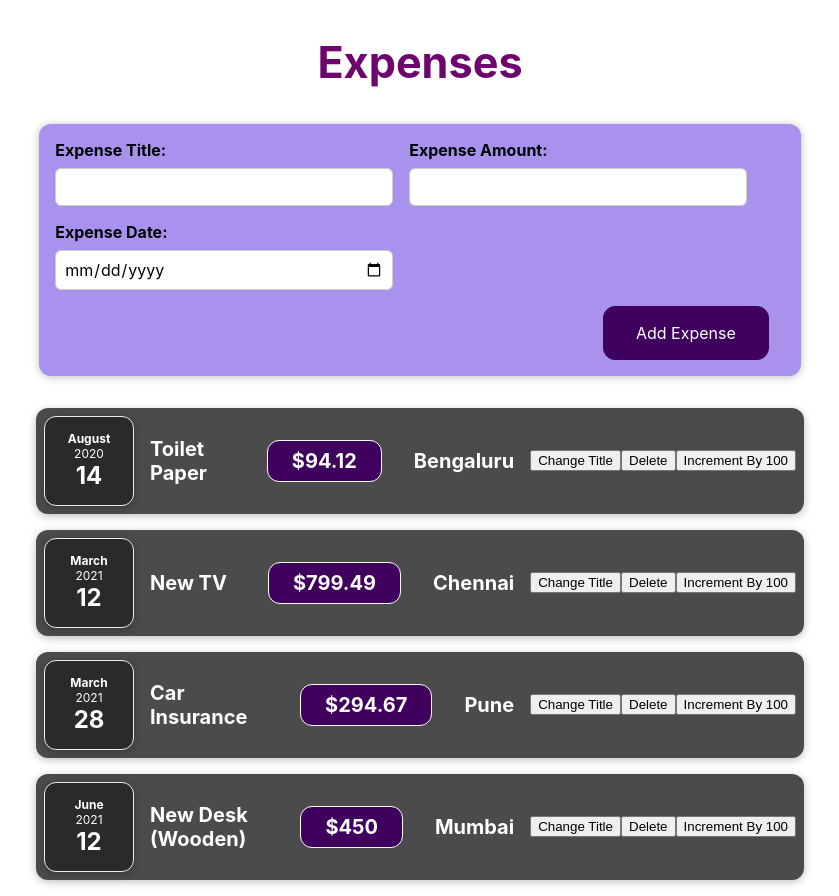
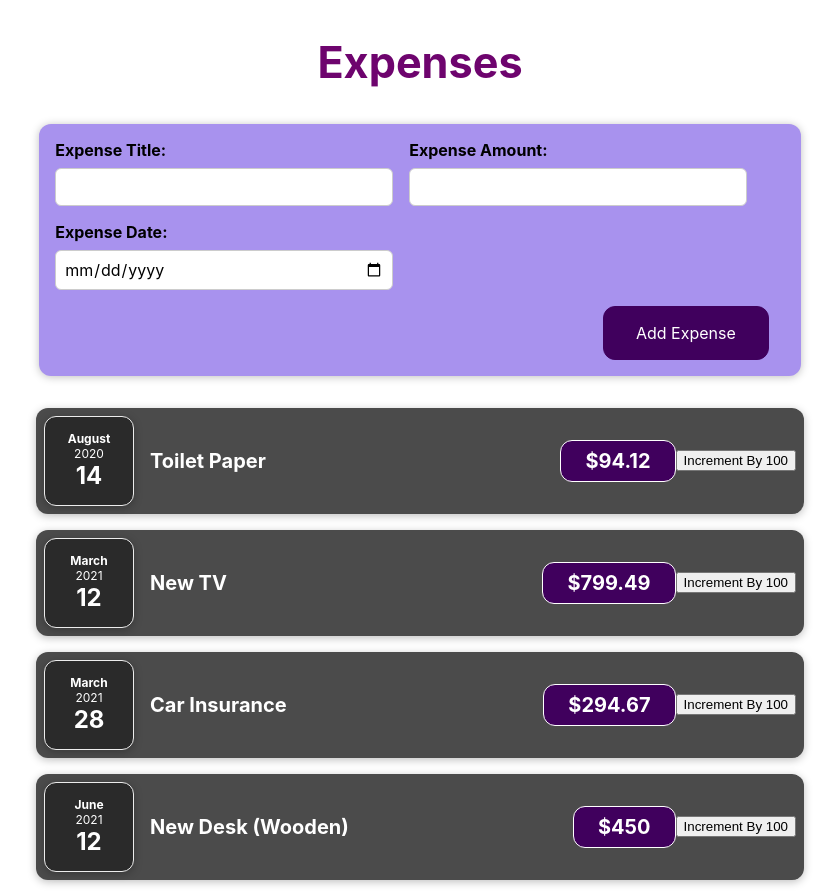
Before and after one commit to manupuranic/first-react-app, a React (Create React App) app: page / in a window 1280 px wide. Shown: the whole page, without its empty margins (220-1059 px from the left). Built offline with nearby package versions, Linux system fonts and the light colour scheme.

Commit message:
Lift up state and child to parent state transfer

```diff
--- a/src/App.js
+++ b/src/App.js
@@ -1,43 +1,45 @@
 import ExpenseItem from "./components/Expenses/ExpenseItem";
 import "./App.css";
 import NewExpense from "./components/NewExpense/NewExpense";
+import { useState } from "react";
 
 const App = () => {
-  const expenses = [
+  const [expenses, setExpenses] = useState([
     {
       id: "e1",
       title: "Toilet Paper",
       amount: 94.12,
       date: new Date(2020, 7, 14),
-      location: "Bengaluru",
     },
     {
       id: "e2",
       title: "New TV",
       amount: 799.49,
       date: new Date(2021, 2, 12),
-      location: "Chennai",
     },
     {
       id: "e3",
       title: "Car Insurance",
       amount: 294.67,
       date: new Date(2021, 2, 28),
-      location: "Pune",
     },
     {
       id: "e4",
       title: "New Desk (Wooden)",
       amount: 450,
       date: new Date(2021, 5, 12),
-      location: "Mumbai",
     },
-  ];
+  ]);
+
+  const addNewExpenseHandler = (expense) => {
+    const updatedExpenses = [...expenses, expense];
+    setExpenses(updatedExpenses);
+  };
 
   return (
     <div className="main">
       <h2 className="heading">Expenses</h2>
-      <NewExpense />
+      <NewExpense onAddNewExpense={addNewExpenseHandler} />
       {expenses.map((expense) => {
         return (
           <ExpenseItem
--- a/src/components/Expenses/ExpenseDetails.js
+++ b/src/components/Expenses/ExpenseDetails.js
@@ -6,9 +6,6 @@ const ExpenseDetails = (props) => {
     <div className="expense-item__description">
       <h2>{props.title}</h2>
       <div className="expense-item__price">${props.amount}</div>
-      <div>
-        <h2>{props.location}</h2>
-      </div>
     </div>
   );
 };
--- a/src/components/Expenses/ExpenseItem.js
+++ b/src/components/Expenses/ExpenseItem.js
@@ -14,7 +14,7 @@ const ExpenseItem = (props) => {
   };
 
   const incrementAmount = () => {
-    setAmount(amount + 100);
+    setAmount(+amount + 100);
   };
 
   const deleteHandler = () => {
@@ -24,9 +24,9 @@ const ExpenseItem = (props) => {
   return (
     <Card className="expense-item">
       <ExpenseDate date={props.date} />
-      <ExpenseDetails title={title} amount={amount} location={props.location} />
-      <button onClick={changeTitleHandler}>Change Title</button>
-      <button onClick={deleteHandler}>Delete</button>
+      <ExpenseDetails title={title} amount={amount} />
+      {/* <button onClick={changeTitleHandler}>Change Title</button> */}
+      {/* <button onClick={deleteHandler}>Delete</button> */}
       <button onClick={incrementAmount}>Increment By 100</button>
     </Card>
   );
--- a/src/components/NewExpense/ExpenseForm.js
+++ b/src/components/NewExpense/ExpenseForm.js
@@ -1,7 +1,7 @@
 import { useState } from "react";
 import "./ExpenseForm.css";
 
-const ExpenseForm = () => {
+const ExpenseForm = (props) => {
   const [enteredTitle, setEnteredTitle] = useState("");
   const [enteredAmount, setEnteredAmount] = useState("");
   const [enteredDate, setEnteredDate] = useState("");
@@ -26,11 +26,14 @@ const ExpenseForm = () => {
       date: new Date(enteredDate),
     };
 
-    console.log(userInput);
+    props.onSaveNewExpense(userInput);
+    setEnteredTitle("");
+    setEnteredAmount("");
+    setEnteredDate("");
   };
 
   return (
-    <form method="POST" onSubmit={addExpenseHandler}>
+    <form onSubmit={addExpenseHandler}>
       <div className="new-expense__controls">
         <div className="new-expense__control">
           <label>Expense Title:</label>
--- a/src/components/NewExpense/NewExpense.js
+++ b/src/components/NewExpense/NewExpense.js
@@ -1,10 +1,17 @@
 import ExpenseForm from "./ExpenseForm";
 import "./NewExpense.css";
 
-const NewExpense = () => {
+const NewExpense = (props) => {
+  const saveNewExpenseHandler = (enteredExpenseData) => {
+    const expenseData = {
+      ...enteredExpenseData,
+      id: Math.random().toString(),
+    };
+    props.onAddNewExpense(expenseData);
+  };
   return (
     <div className="new-expense">
-      <ExpenseForm />
+      <ExpenseForm onSaveNewExpense={saveNewExpenseHandler} />
     </div>
   );
 };
```
